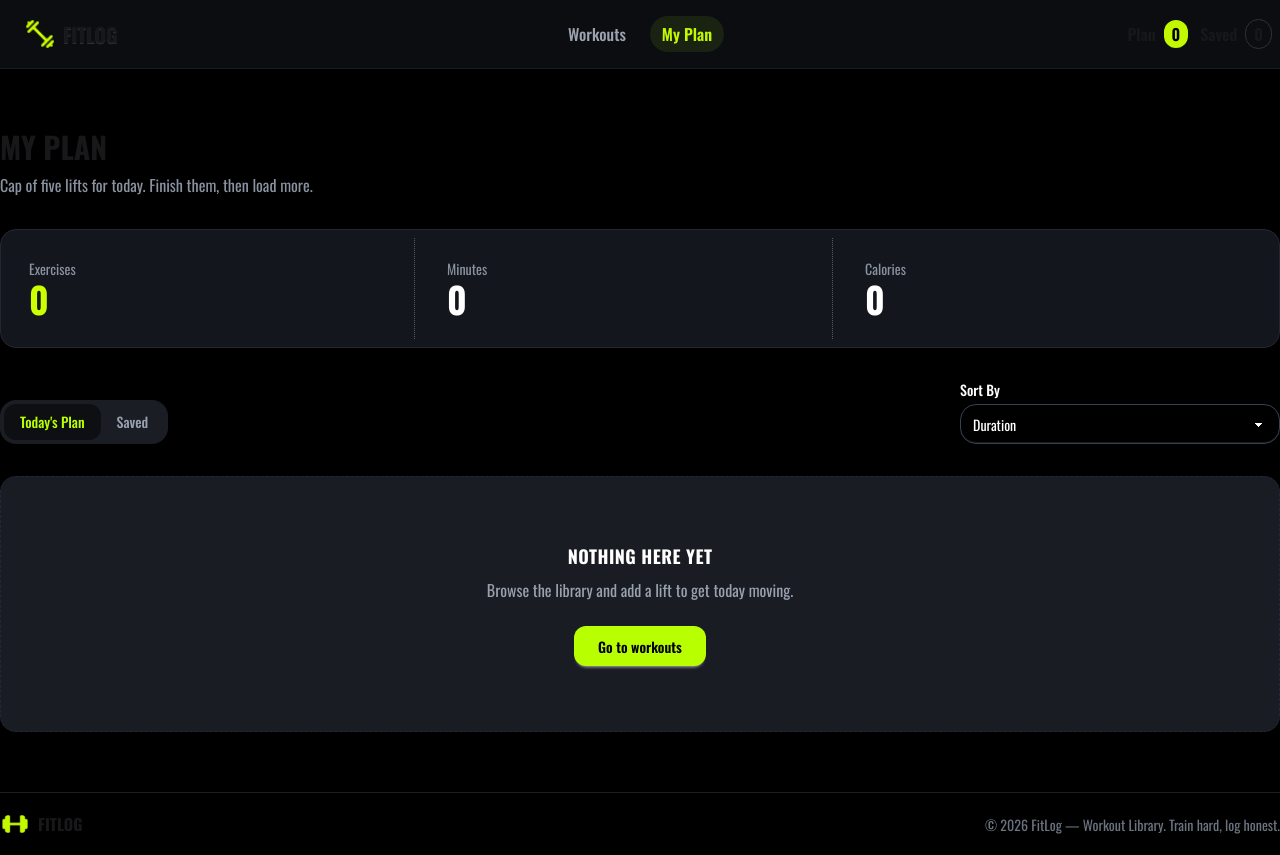
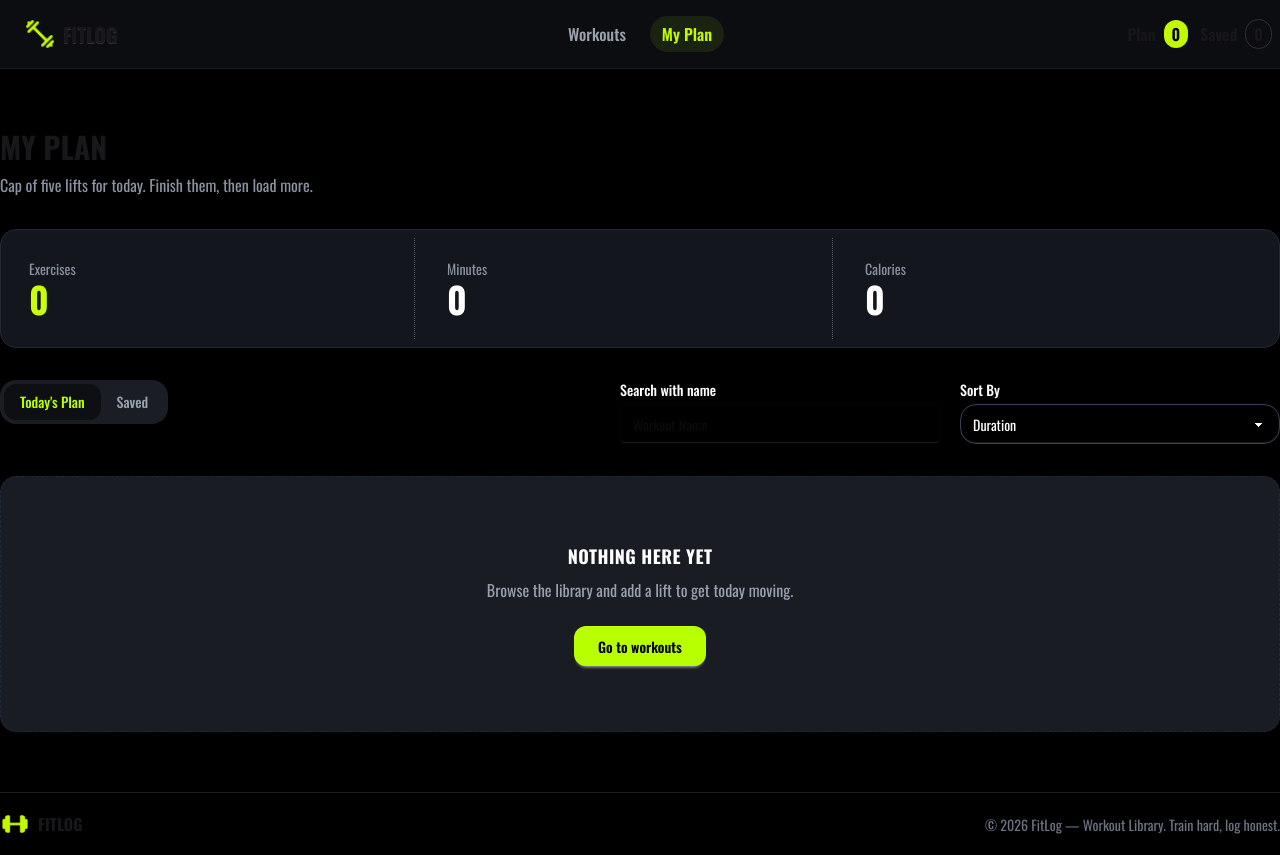
Before and after one commit to DevAbedHossain/nextjs-a6-fitlog-project, a Next.js app: page /my-plan in a window 1280 px wide. Built offline with nearby package versions, Linux system fonts and the light colour scheme.

Commit message:
search filter added on my plan page

```diff
--- a/src/components/homepage/Library.tsx
+++ b/src/components/homepage/Library.tsx
@@ -1,6 +1,7 @@
 import { getFitLogs } from "@/lib/fitlogs";
 import { IFitLog } from "@/types/FitType";
 import FitLogCard from "../shared/FitLogCard";
+
 
 
 const Library = async () => {
--- a/src/components/myplanpage/TabItem.tsx
+++ b/src/components/myplanpage/TabItem.tsx
@@ -12,21 +12,29 @@ const TabItem = () => {
 
     const { todayPlan, saveLater, activeTab, setActiveTab } = useContext(WorkOutContext);
     const [sortValue, setSortValue] = useState<"duration" | "calories" | "rating">("duration")
+    const [searchByName, setSearchByName] = useState<string>("")
 
     const getFinalSortData = (exerPlan: IFitLog[]) => {
 
         const updateData = [...exerPlan]
 
+        const searchData = updateData.filter((itemName: IFitLog) => itemName.name.toLowerCase().includes(searchByName.toLowerCase()));
+
         if (sortValue === "duration") {
-            updateData.sort((a, b) => b.duration - a.duration);
+            searchData.sort((a, b) => b.duration - a.duration);
         } else if (sortValue === "calories") {
-            updateData.sort((a, b) => b.caloriesBurned - a.caloriesBurned)
+            searchData.sort((a, b) => b.caloriesBurned - a.caloriesBurned)
         } else if (sortValue === "rating") {
-            updateData.sort((a, b) => b.rating - a.rating)
+            searchData.sort((a, b) => b.rating - a.rating)
         }
 
-        return updateData;
+        return searchData;
     }
+
+    // const handleSearchByName = (value: string) => {
+    //     console.log(value)
+    //     return value;
+    // }
 
     const updateTodayPlan = getFinalSortData(todayPlan);
     const updateSaveLater = getFinalSortData(saveLater);
@@ -35,12 +43,18 @@ const TabItem = () => {
     return (
         <section className="px-5 sm:px-0">
 
-            <div className="flex flex-col gap-5 sm:flex-row sm:items-end sm:justify-between">
+            <div className="flex flex-col gap-5 lg:flex-row items-start sm:justify-between">
 
                 <div className="inline-flex w-fit rounded-2xl bg-[#1a1d23] p-1">
                     <button onClick={() => setActiveTab("today")} className={`rounded-xl px-4 py-2 text-sm font-medium transition ${activeTab === "today" ? "bg-[#0d0f12] text-[#b8ff00]" : "text-gray-400 hover:text-white"}`}>Today's Plan</button>
 
                     <button onClick={() => setActiveTab("saved")} className={`rounded-xl px-4 py-2 text-sm font-medium transition ${activeTab === "saved" ? "bg-[#0d0f12] text-[#b8ff00]" : "text-gray-400 hover:text-white"}`}>Saved</button>
+                </div>
+
+                <div className="flex justify-end gap-5">
+                    <div className="w-full sm:w-80">
+                        <label className="mb-1 block text-sm font-medium text-white">Search with name</label>
+                        <input onChange={(e) => setSearchByName(e.target.value)} type="text" placeholder="Workout Name" className="input bg-transparent outline-0 focus:border-0" />
                     </div>
 
                     <div className="w-full sm:w-80">
@@ -53,9 +67,10 @@ const TabItem = () => {
                         </select>
                     </div>
                 </div>
+            </div>
 
             {
-                todayPlan.length > 0 ? <div className={`space-y-4 mt-8 ${activeTab === "today" ? "block" : "hidden"}`}>
+                updateTodayPlan.length > 0 ? <div className={`space-y-4 mt-8 ${activeTab === "today" ? "block" : "hidden"}`}>
                     {
                         updateTodayPlan.map((plan: IFitLog, ind: number) => <TodayPlanCard key={ind} plan={plan} />)
                     }
@@ -68,7 +83,7 @@ const TabItem = () => {
 
 
             {
-                saveLater.length > 0 ? <div className={`space-y-4 mt-8 ${activeTab === "saved" ? "block" : "hidden"}`}>
+                updateSaveLater.length > 0 ? <div className={`space-y-4 mt-8 ${activeTab === "saved" ? "block" : "hidden"}`}>
                     {
                         updateSaveLater.map((saveItem: IFitLog, ind: number) => <SaveLaterCard key={ind} saveItem={saveItem} />)
                     }
```
Lines whose indentation alone changed are shown as unchanged.
